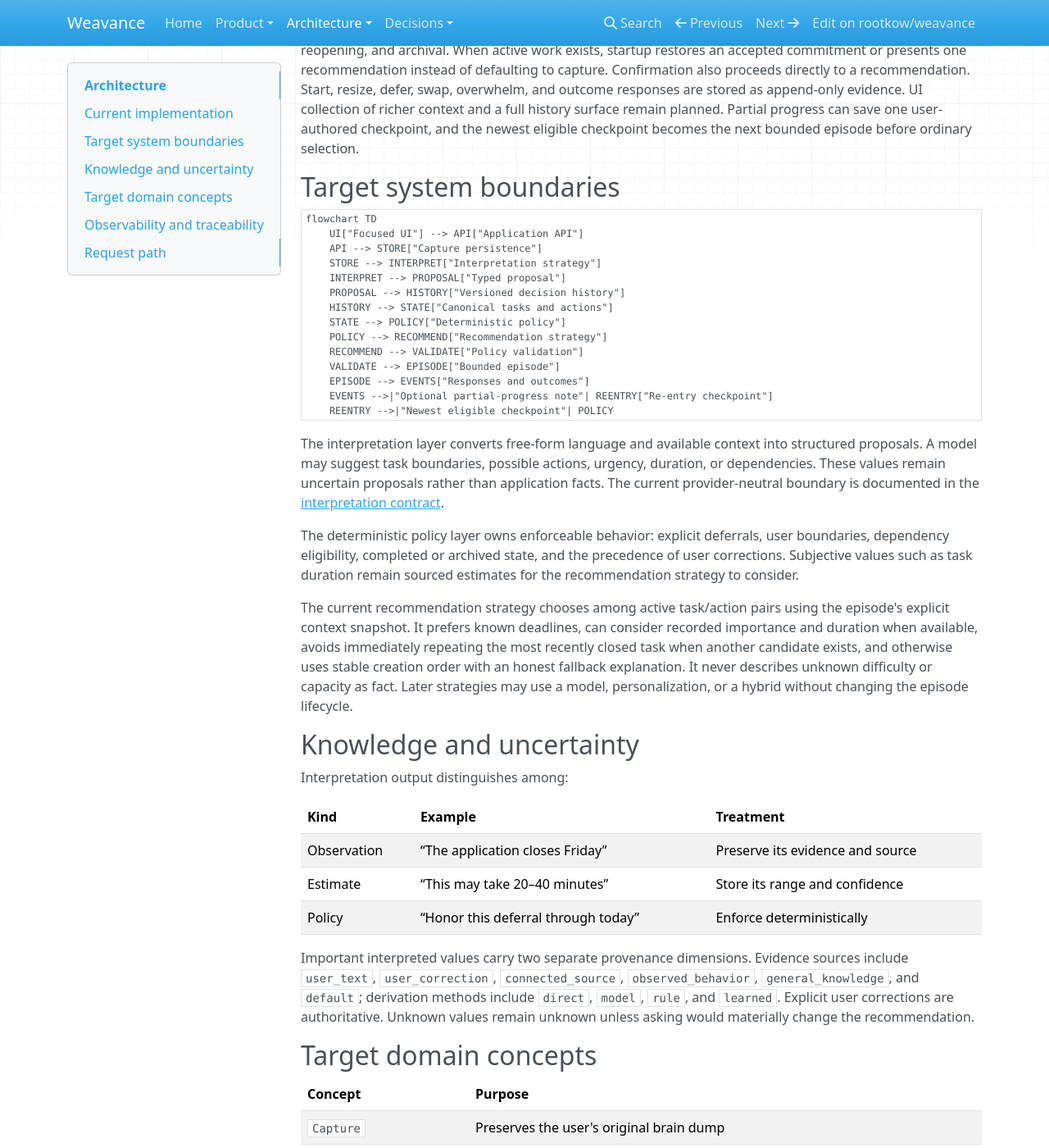
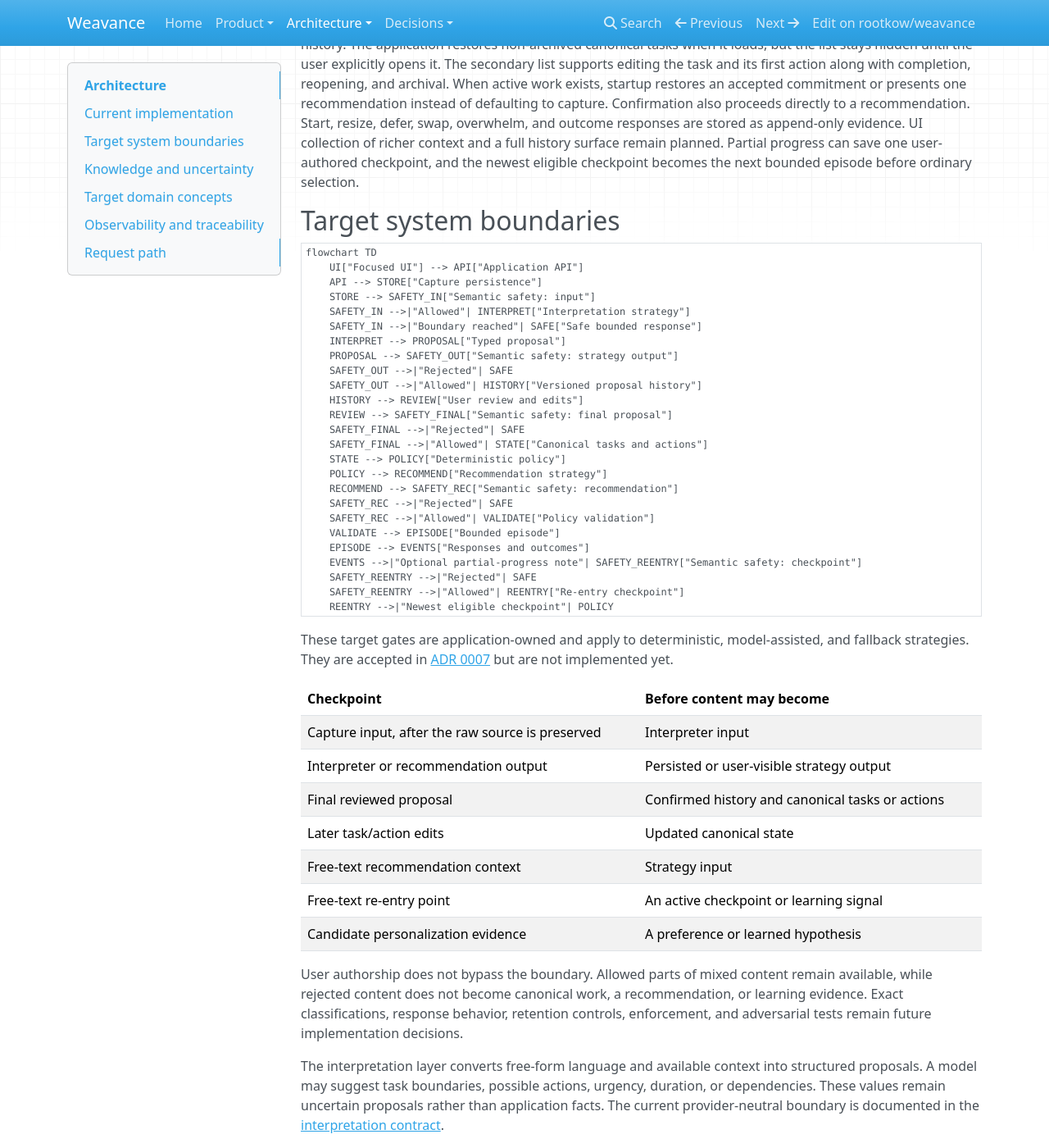
Before and after one commit to rootkow/weavance, an MkDocs documentation site: the page built from docs/architecture.md, in a window 1280 px wide and 1400 px high, scrolled down 1041 px. Shown: the whole window at 82% size. Built offline with MkDocs 1.6.1, drawn with Linux system fonts in a browser that asks for light colours; nearby versions of some CDN libraries; some of the changed text lies outside the part shown.

Commit message:
Document application-owned semantic safety

````diff
--- a/docs/architecture.md
+++ b/docs/architecture.md
@@ -15,6 +15,7 @@
 | Bounded recommendation episodes | Implemented with a transparent deterministic strategy and persisted context/explanation snapshots |
 | Pre-start responses and reported outcomes | Implemented as append-only episode events |
 | Re-entry checkpoints | Implemented for optional checkpoint capture, prioritized selection, and traceable consumption |
+| Application semantic safety boundary | Accepted in ADR 0007; not implemented |
 | Raw capture and complete proposal-history UI | Not designed yet |
 
 The current user-facing path saves a capture, creates a versioned interpretation, and lets the user
@@ -37,18 +38,48 @@ before ordinary selection.
 flowchart TD
     UI["Focused UI"] --> API["Application API"]
     API --> STORE["Capture persistence"]
-    STORE --> INTERPRET["Interpretation strategy"]
+    STORE --> SAFETY_IN["Semantic safety: input"]
+    SAFETY_IN -->|"Allowed"| INTERPRET["Interpretation strategy"]
+    SAFETY_IN -->|"Boundary reached"| SAFE["Safe bounded response"]
     INTERPRET --> PROPOSAL["Typed proposal"]
-    PROPOSAL --> HISTORY["Versioned decision history"]
-    HISTORY --> STATE["Canonical tasks and actions"]
+    PROPOSAL --> SAFETY_OUT["Semantic safety: strategy output"]
+    SAFETY_OUT -->|"Rejected"| SAFE
+    SAFETY_OUT -->|"Allowed"| HISTORY["Versioned proposal history"]
+    HISTORY --> REVIEW["User review and edits"]
+    REVIEW --> SAFETY_FINAL["Semantic safety: final proposal"]
+    SAFETY_FINAL -->|"Rejected"| SAFE
+    SAFETY_FINAL -->|"Allowed"| STATE["Canonical tasks and actions"]
     STATE --> POLICY["Deterministic policy"]
     POLICY --> RECOMMEND["Recommendation strategy"]
-    RECOMMEND --> VALIDATE["Policy validation"]
+    RECOMMEND --> SAFETY_REC["Semantic safety: recommendation"]
+    SAFETY_REC -->|"Rejected"| SAFE
+    SAFETY_REC -->|"Allowed"| VALIDATE["Policy validation"]
     VALIDATE --> EPISODE["Bounded episode"]
     EPISODE --> EVENTS["Responses and outcomes"]
-    EVENTS -->|"Optional partial-progress note"| REENTRY["Re-entry checkpoint"]
+    EVENTS -->|"Optional partial-progress note"| SAFETY_REENTRY["Semantic safety: checkpoint"]
+    SAFETY_REENTRY -->|"Rejected"| SAFE
+    SAFETY_REENTRY -->|"Allowed"| REENTRY["Re-entry checkpoint"]
     REENTRY -->|"Newest eligible checkpoint"| POLICY
 ```
+
+These target gates are application-owned and apply to deterministic, model-assisted, and fallback
+strategies. They are accepted in
+[ADR 0007](decisions/0007-cross-strategy-semantic-safety.md) but are not implemented yet.
+
+| Checkpoint | Before content may become |
+|---|---|
+| Capture input, after the raw source is preserved | Interpreter input |
+| Interpreter or recommendation output | Persisted or user-visible strategy output |
+| Final reviewed proposal | Confirmed history and canonical tasks or actions |
+| Later task/action edits | Updated canonical state |
+| Free-text recommendation context | Strategy input |
+| Free-text re-entry point | An active checkpoint or learning signal |
+| Candidate personalization evidence | A preference or learned hypothesis |
+
+User authorship does not bypass the boundary. Allowed parts of mixed content remain available, while
+rejected content does not become canonical work, a recommendation, or learning evidence. Exact
+classifications, response behavior, retention controls, enforcement, and adversarial tests remain
+future implementation decisions.
 
 The interpretation layer converts free-form language and available context into structured
 proposals. A model may suggest task boundaries, possible actions, urgency, duration, or
@@ -124,6 +155,9 @@ added when the interpretation workflow provides meaningful signals to observe. S
 
 ## Request path
 
+The numbered path below describes current behavior. The target safety gates above will interpose at
+the listed transitions after their mechanism is designed and implemented.
+
 1. The API stores the raw capture.
 2. An interpreter returns a typed proposal with provenance and uncertainty.
 3. The API validates and stores it as a new versioned interpretation linked to the capture.
--- a/mkdocs.yml
+++ b/mkdocs.yml
@@ -32,3 +32,4 @@ nav:
       - "ADR 0004: PostgreSQL and Alembic": decisions/0004-postgresql-and-alembic.md
       - "ADR 0005: Observability foundation": decisions/0005-observability-foundation.md
       - "ADR 0006: Bounded recommendation episodes": decisions/0006-bounded-recommendation-episodes.md
+      - "ADR 0007: Application-owned semantic safety": decisions/0007-cross-strategy-semantic-safety.md
````
Also changed, not shown: README.md (+7 -0 lines), docs/decisions/0007-cross-strategy-semantic-safety.md (added, +88 -0 lines), docs/llm-personalization.md (+8 -4 lines), docs/product-brief.md (+7 -1 lines).
